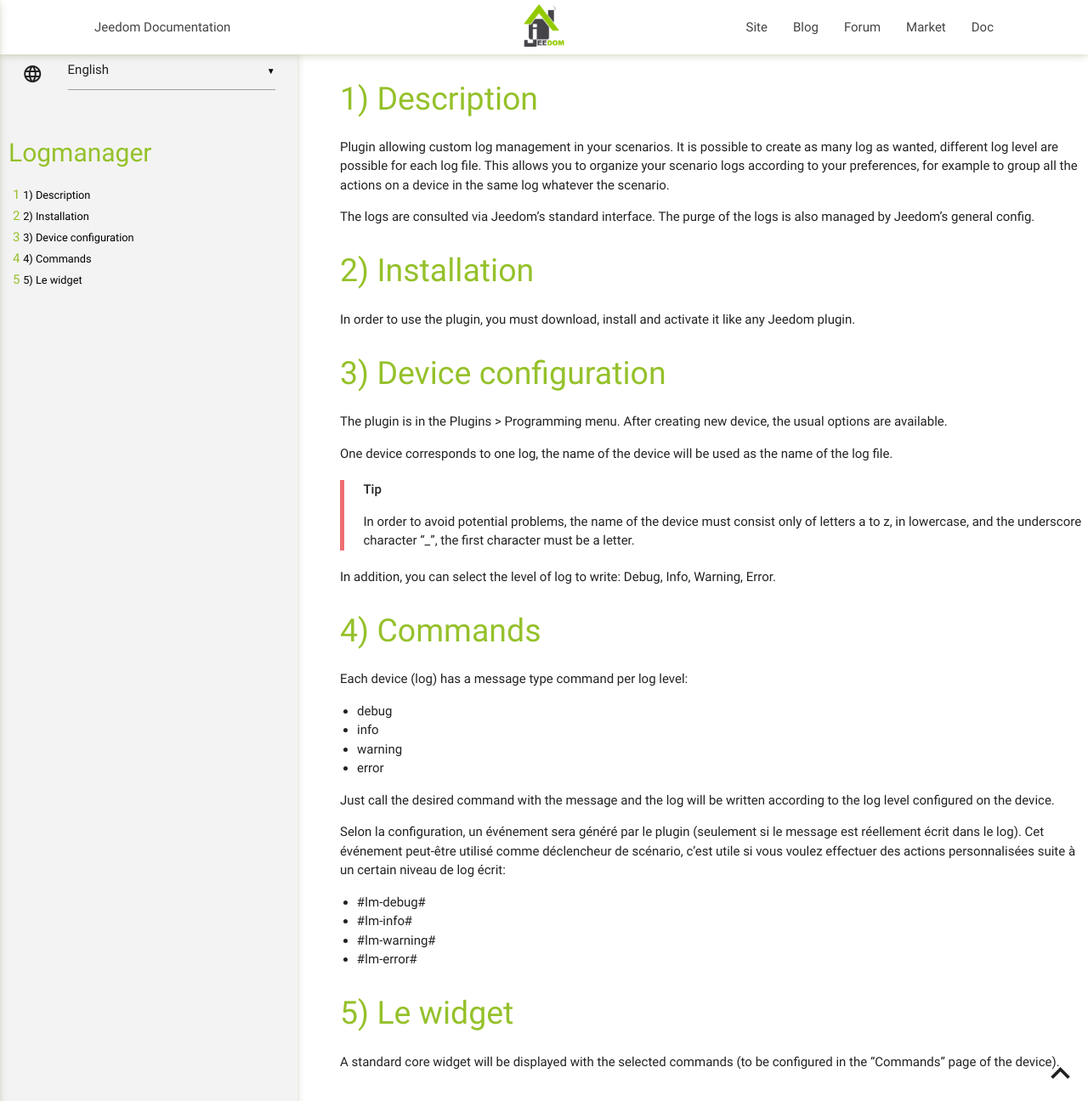
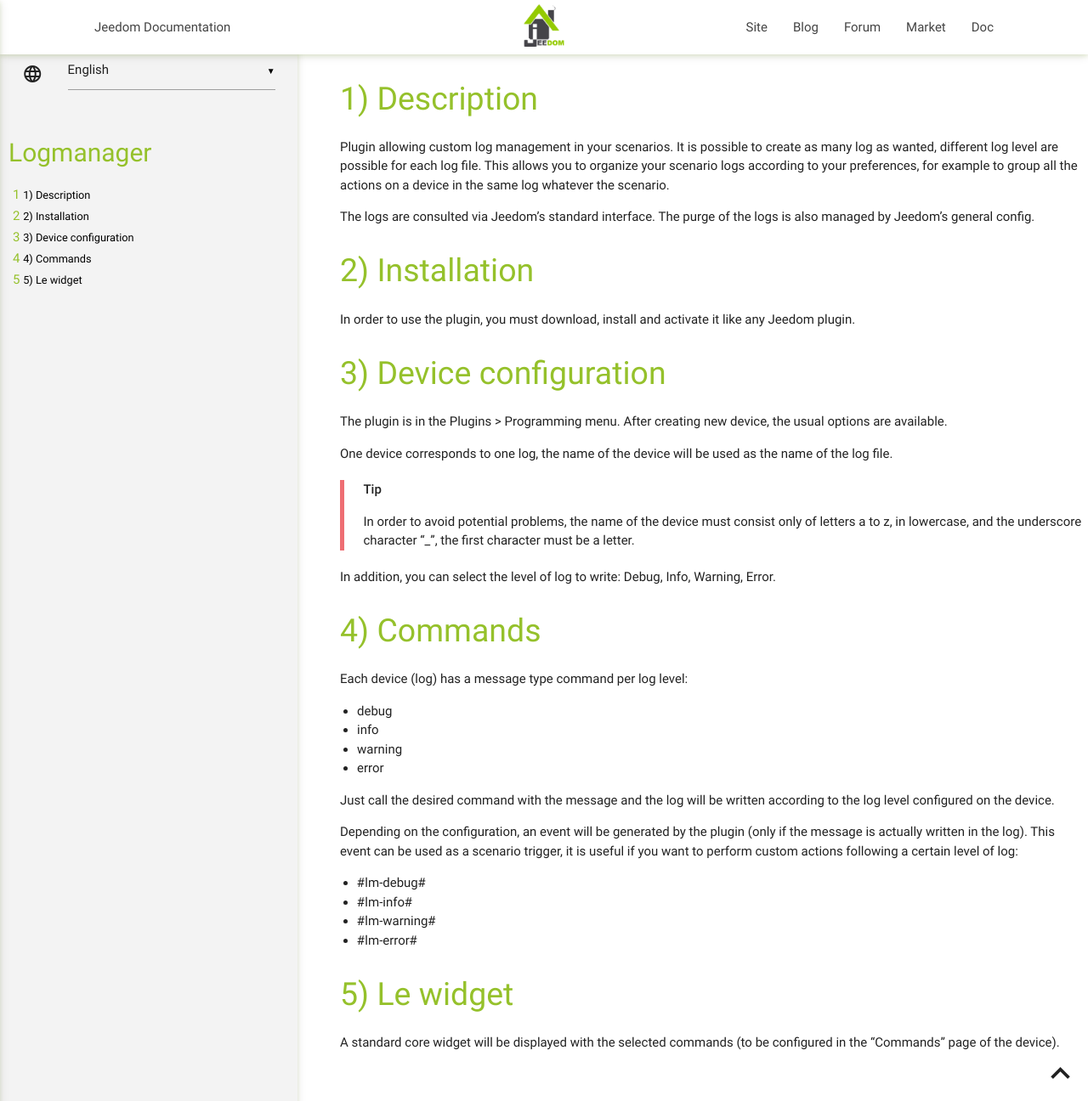
Before and after one commit to Spine34/jeedom-logmanager, a Jekyll site: the page built from docs/en_US/index.md, in a window 1280 px wide and 1296 px high. Shown: the whole window at 85% size. Built offline with Jekyll 4.4.1, drawn with Linux system fonts in a browser that asks for light colours.

Commit message:
[ROBOT] Action all

```diff
--- a/docs/en_US/index.md
+++ b/docs/en_US/index.md
@@ -41,8 +41,8 @@ Each device (log) has a message type command per log level:
 
 Just call the desired command with the message and the log will be written according to the log level configured on the device.
 
-Selon la configuration, un événement sera généré par le plugin (seulement si le message est réellement écrit dans le log).
-Cet événement peut-être utilisé comme déclencheur de scénario, c'est utile si vous voulez effectuer des actions personnalisées suite à un certain niveau de log écrit:
+Depending on the configuration, an event will be generated by the plugin (only if the message is actually written in the log).
+This event can be used as a scenario trigger, it is useful if you want to perform custom actions following a certain level of log:
 
 - #lm-debug#
 - #lm-info#
```
